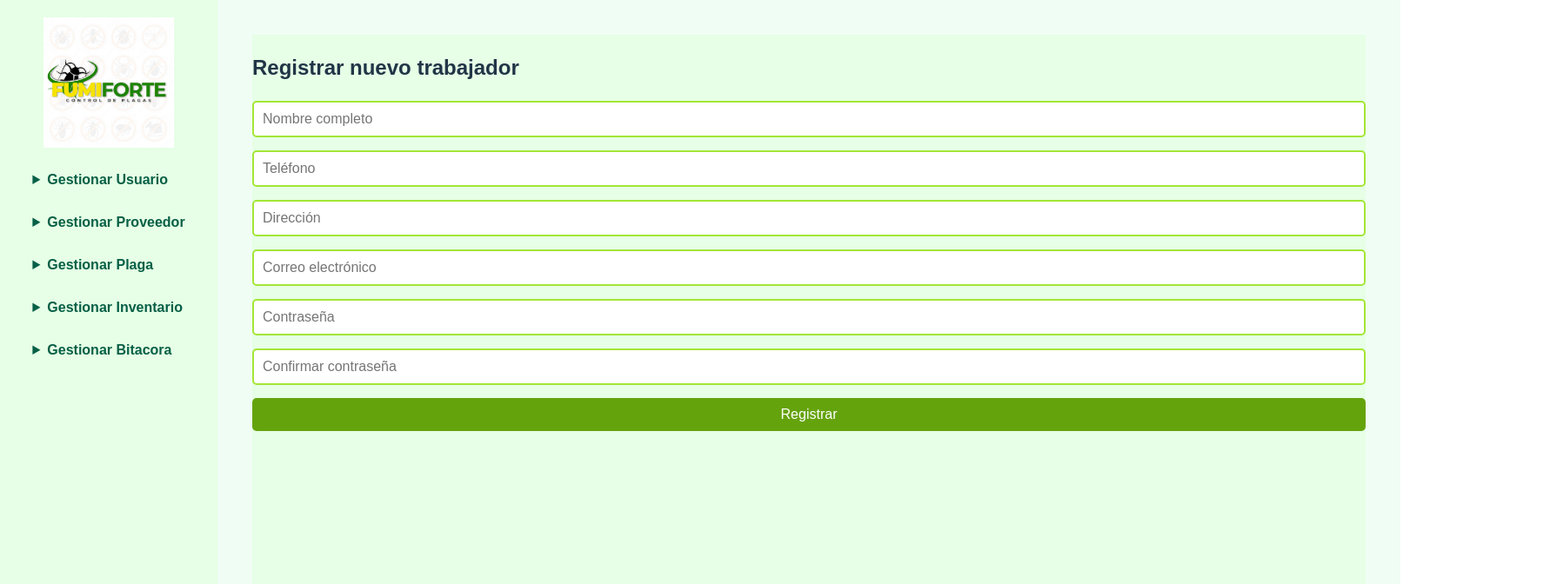
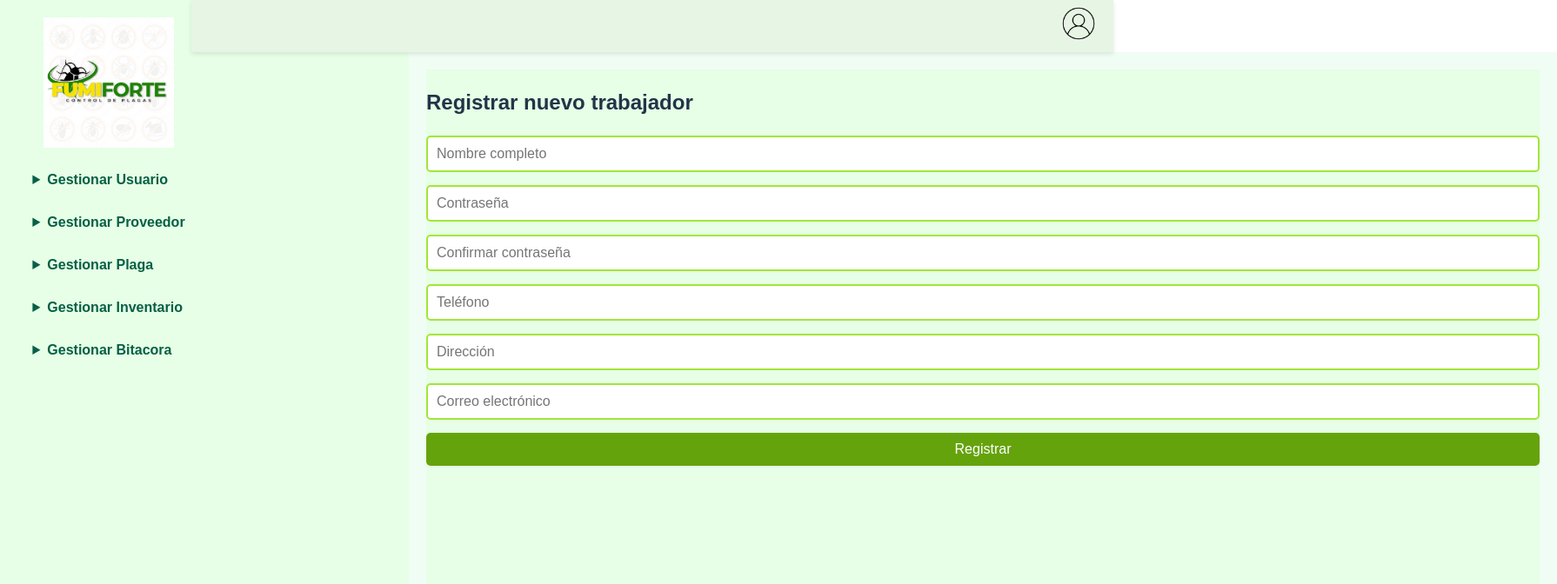
Before and after one commit to LeonelBM123/fumiforte, a React (Vite) app: page /adminlayout/gestionar-usuario in a window 1280 px wide. Shown: the top 672 px of the page at 87% size, 1790 px wide, since content can reach past the window. Built offline with nearby package versions, Linux system fonts and the light colour scheme.

Commit message:
Registro de trabajadores

```diff
--- a/src/layouts/AdminLayout.jsx
+++ b/src/layouts/AdminLayout.jsx
@@ -1,10 +1,12 @@
 import React, { useState } from "react";
 import { Outlet, useNavigate, useLocation } from "react-router-dom";
 import "../styles/AdminLayout.css";
-import logo from "../assets/fumiforte-logo.png"; // asegurate que exista la imagen
+import logo from "../assets/fumiforte-logo.png";
+import perfil from "../assets/perfil.png"; // Asegúrate de tener esta imagen
 
 function AdminLayout() {
   const [activeSection, setActiveSection] = useState(null);
+  const [showDropdown, setShowDropdown] = useState(false);
   const navigate = useNavigate();
   const location = useLocation();
 
@@ -18,8 +20,40 @@ function AdminLayout() {
     setActiveSection(section);
   };
 
+  const toggleDropdown = () => {
+    setShowDropdown(!showDropdown);
+  };
+
+  const handleLogout = () => {
+    // lógica de logout
+    navigate("/");
+  };
+
+  const handleEditProfile = () => {
+    // lógica de editar perfil (puedes cambiar la ruta aquí)
+    alert("Función aún no implementada");
+  };
+
   return (
     <div className="admin-container">
+      {/* Barra superior */}
+      <header className="topbar">
+        <div className="topbar-right">
+          <img
+            src={perfil}
+            alt="Perfil"
+            className="profile-pic"
+            onClick={toggleDropdown}
+          />
+          {showDropdown && (
+            <div className="dropdown-menu">
+              <button onClick={handleEditProfile}>Editar Perfil</button>
+              <button onClick={handleLogout}>Cerrar Sesión</button>
+            </div>
+          )}
+        </div>
+      </header>
+
       <aside className="sidebar">
         <img
           src={logo}
@@ -71,7 +105,6 @@ function AdminLayout() {
       </aside>
 
       <main className="main-content">
-        {/* Usamos el Outlet con un 'key' dinámico para forzar el renderizado */}
         <Outlet key={location.pathname} />
       </main>
     </div>
--- a/src/pages/GestionarUsuario.jsx
+++ b/src/pages/GestionarUsuario.jsx
@@ -1,16 +1,13 @@
 import React, { useState, useEffect } from "react";
 import { useLocation } from "react-router-dom";
-import "../styles/GestionarUsuario.css"; // Asegúrate de crear este CSS si quieres estilos personalizados
+import "../styles/GestionarUsuario.css";
 
 function GestionarUsuario() {
   const location = useLocation();
+  const queryParams = new URLSearchParams(location.search);
+  const view = queryParams.get("view") || "registrar";
 
-  // Aquí obtenemos el valor de "view" desde los parámetros de la URL
-  const queryParams = new URLSearchParams(location.search);
-  const view = queryParams.get("view") || "registrar"; // Por defecto es "registrar"
-
-  const [modo, setModo] = useState(view); // Establecemos el estado inicial basado en la URL
-
+  const [modo, setModo] = useState(view);
   const [listaTrabajadores, setListaTrabajadores] = useState([
     { id: 1, nombre: "Carlos Perez" },
     { id: 2, nombre: "Lucia Gomez" },
@@ -18,12 +15,25 @@ function GestionarUsuario() {
   ]);
 
   const [seleccionados, setSeleccionados] = useState([]);
+  const [form, setForm] = useState({
+    nombreCompleto: "",
+    contraseña: "",
+    confirmarContraseña: "",
+    telefono: "",
+    direccion: "",
+    correo: "",
+  });
+
+  const [error, setError] = useState("");
+  const [mensaje, setMensaje] = useState("");
+
+  useEffect(() => {
+    setModo(view);
+  }, [view]);
 
   const toggleSeleccion = (id) => {
     setSeleccionados((prev) =>
-      prev.includes(id)
-        ? prev.filter((item) => item !== id)
-        : [...prev, id]
+      prev.includes(id) ? prev.filter((item) => item !== id) : [...prev, id]
     );
   };
 
@@ -32,25 +42,139 @@ function GestionarUsuario() {
     // Aquí podrías enviar una petición al backend
   };
 
-  useEffect(() => {
-    // Actualizamos el modo si el parámetro de la URL cambia
-    setModo(view);
-  }, [view]);
+  const handleChange = (e) => {
+    setForm({ ...form, [e.target.name]: e.target.value });
+  };
+
+  const handleSubmit = async (e) => {
+    e.preventDefault();
+
+    if (form.contraseña !== form.confirmarContraseña) {
+      setError("Las contraseñas no coinciden.");
+      setMensaje("");
+      return;
+    }
+
+    for (let key in form) {
+      if (form[key].trim() === "") {
+        setError("Todos los campos son obligatorios.");
+        setMensaje("");
+        return;
+      }
+    }
+
+    setError("");
+
+    try {
+      const response = await fetch("http://localhost:8081/registro", {
+        method: "POST",
+        headers: {
+          "Content-Type": "application/json",
+        },
+        body: JSON.stringify({
+          nombreCompleto: form.nombreCompleto,
+          contraseña: form.contraseña,
+          telefono: form.telefono,
+          direccion: form.direccion,
+          correo: form.correo,
+          rol: "Trabajador",
+        }),
+      });
+
+      if (!response.ok) {
+        const errorText = await response.text();
+        try {
+          const errorData = JSON.parse(errorText);
+          if (
+            errorData.message?.toLowerCase().includes("correo") ||
+            errorData.message?.toLowerCase().includes("duplicate")
+          ) {
+            setError("El correo ya está registrado.");
+          } else {
+            setError(errorData.message || "Error al registrar trabajador.");
+          }
+          setMensaje("");
+        } catch {
+          setError("Error al registrar trabajador.");
+          setMensaje("");
+        }
+      } else {
+        setMensaje("¡Trabajador registrado exitosamente!");
+        setError("");
+        setForm({
+          nombreCompleto: "",
+          contraseña: "",
+          confirmarContraseña: "",
+          telefono: "",
+          direccion: "",
+          correo: "",
+        });
+      }
+    } catch (error) {
+      console.error("Error de red:", error);
+      setError("No se pudo conectar al servidor.");
+      setMensaje("");
+    }
+  };
 
   return (
     <div className="gestionar-usuario-container">
       {modo === "registrar" ? (
         <div className="formulario-registro">
           <h2>Registrar nuevo trabajador</h2>
-          <form>
-            <input type="text" placeholder="Nombre completo" required />
-            <input type="text" placeholder="Teléfono" required />
-            <input type="text" placeholder="Dirección" required />
-            <input type="email" placeholder="Correo electrónico" required />
-            <input type="password" placeholder="Contraseña" required />
-            <input type="password" placeholder="Confirmar contraseña" required />
+          <form onSubmit={handleSubmit}>
+            <input
+              type="text"
+              name="nombreCompleto"
+              placeholder="Nombre completo"
+              value={form.nombreCompleto}
+              onChange={handleChange}
+              required
+            />
+            <input
+              type="password"
+              name="contraseña"
+              placeholder="Contraseña"
+              value={form.contraseña}
+              onChange={handleChange}
+              required
+            />
+            <input
+              type="password"
+              name="confirmarContraseña"
+              placeholder="Confirmar contraseña"
+              value={form.confirmarContraseña}
+              onChange={handleChange}
+              required
+            />
+            <input
+              type="text"
+              name="telefono"
+              placeholder="Teléfono"
+              value={form.telefono}
+              onChange={handleChange}
+              required
+            />
+            <input
+              type="text"
+              name="direccion"
+              placeholder="Dirección"
+              value={form.direccion}
+              onChange={handleChange}
+              required
+            />
+            <input
+              type="email"
+              name="correo"
+              placeholder="Correo electrónico"
+              value={form.correo}
+              onChange={handleChange}
+              required
+            />
             <button type="submit">Registrar</button>
           </form>
+          {error && <p className="error">{error}</p>}
+          {mensaje && <p className="success">{mensaje}</p>}
         </div>
       ) : (
         <div className="lista-trabajadores">
--- a/src/styles/AdminLayout.css
+++ b/src/styles/AdminLayout.css
@@ -53,3 +53,60 @@
   padding: 40px;
   background-color: #f0fdf4;
 }
+
+.topbar {
+  position: fixed;
+  top: 0;
+  left: 220px; /* ancho del sidebar */
+  right: 0;
+  height: 60px;
+  background-color: #e7f5e5;
+  display: flex;
+  justify-content: flex-end;
+  align-items: center;
+  padding: 0 20px;
+  box-shadow: 0 2px 5px rgba(0,0,0,0.1);
+  z-index: 1000;
+}
+
+.topbar-right {
+  position: relative;
+}
+
+.profile-pic {
+  width: 40px;
+  height: 40px;
+  border-radius: 50%;
+  cursor: pointer;
+}
+
+.dropdown-menu {
+  position: absolute;
+  top: 50px;
+  right: 0;
+  background: white;
+  border: 1px solid #ccc;
+  border-radius: 6px;
+  box-shadow: 0px 2px 8px rgba(0,0,0,0.15);
+  display: flex;
+  flex-direction: column;
+}
+
+.dropdown-menu button {
+  background: none;
+  border: none;
+  padding: 10px 20px;
+  text-align: left;
+  cursor: pointer;
+  font-size: 14px;
+}
+
+.dropdown-menu button:hover {
+  background-color: #f0f0f0;
+}
+
+.main-content {
+  margin-left: 220px;
+  margin-top: 60px; /* espacio por la topbar */
+  padding: 20px;
+}
--- a/src/styles/GestionarUsuario.css
+++ b/src/styles/GestionarUsuario.css
@@ -107,3 +107,9 @@ html, body {
 * {
   box-sizing: border-box;
 }
+
+.success {
+  color: green;
+  margin-top: 10px;
+  font-weight: bold;
+}
```
Also changed, not shown: src/assets/perfil.png (added).
